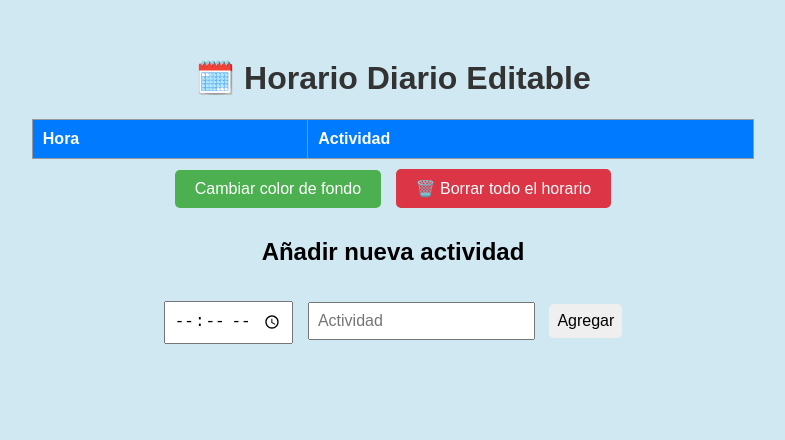
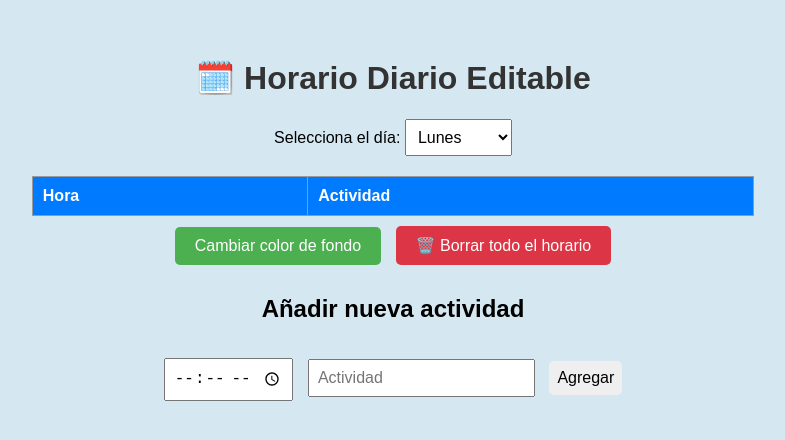
Before and after one commit to Paulasoto2888/Horario, a plain HTML site: page index.html in a window 1280 px wide. Both pictures are taken after a click on the button "Cambiar color de fondo". Shown: the whole page, without its empty margins (247-1032 px from the left). Drawn offline with Linux system fonts and the light colour scheme.

Commit message:
Add files via upload

```diff
--- a/index.html
+++ b/index.html
@@ -3,7 +3,7 @@
 <head>
   <meta charset="UTF-8" />
   <meta name="viewport" content="width=device-width, initial-scale=1.0" />
-  <title>Horario Diario Completo</title>
+  <title>Horario Diario Pro</title>
   <style>
     body {
       font-family: Arial, sans-serif;
@@ -14,6 +14,12 @@
 
     h1 {
       color: #333;
+    }
+
+    select {
+      padding: 8px;
+      font-size: 16px;
+      margin-bottom: 20px;
     }
 
     table {
@@ -80,6 +86,18 @@
 
   <h1>🗓️ Horario Diario Editable</h1>
 
+  <!-- Selector de día -->
+  <label for="dia">Selecciona el día:</label>
+  <select id="dia">
+    <option>Lunes</option>
+    <option>Martes</option>
+    <option>Miércoles</option>
+    <option>Jueves</option>
+    <option>Viernes</option>
+    <option>Sábado</option>
+    <option>Domingo</option>
+  </select>
+
   <table id="horario">
     <tr>
       <th>Hora</th>
@@ -99,15 +117,27 @@
 
   <script>
     const tabla = document.getElementById("horario");
+    const diaSelect = document.getElementById("dia");
+    let diaActual = diaSelect.value;
 
-    // 💾 FUNCIONES PARA GUARDAR Y RESTAURAR
-    function hacerEditableYPersistente(celda, hora) {
-      const guardado = localStorage.getItem(`actividad-${hora}`);
-      if (guardado) celda.textContent = guardado;
+    // FUNCIONES -----------------------------
+    function cargarHorario() {
+      tabla.innerHTML = `
+        <tr>
+          <th>Hora</th>
+          <th>Actividad</th>
+        </tr>
+      `;
 
-      celda.addEventListener("input", () => {
-        localStorage.setItem(`actividad-${hora}`, celda.textContent);
-      });
+      const horarioGuardado = JSON.parse(localStorage.getItem("horario-" + diaActual)) || [];
+      horarioGuardado.forEach(({ hora, actividad }) => agregarFila(hora, actividad));
+      ordenarTabla();
+    }
+
+    function guardarFila(hora, actividad) {
+      const horario = JSON.parse(localStorage.getItem("horario-" + diaActual)) || [];
+      horario.push({ hora, actividad });
+      localStorage.setItem("horario-" + diaActual, JSON.stringify(horario));
     }
 
     function agregarFila(hora, actividad) {
@@ -120,58 +150,56 @@
       celdaActividad.contentEditable = "true";
       celdaActividad.dataset.hora = hora;
 
-      hacerEditableYPersistente(celdaActividad, hora);
+      celdaActividad.addEventListener("input", () => {
+        const horario = JSON.parse(localStorage.getItem("horario-" + diaActual)) || [];
+        const index = horario.findIndex(item => item.hora === hora);
+        if (index !== -1) {
+          horario[index].actividad = celdaActividad.textContent;
+          localStorage.setItem("horario-" + diaActual, JSON.stringify(horario));
+        }
+      });
     }
 
-    function ordenarTablaPorHora() {
+    function ordenarTabla() {
       const filas = Array.from(tabla.rows).slice(1);
-      filas.sort((a, b) => {
-        const horaA = a.cells[0].textContent;
-        const horaB = b.cells[0].textContent;
-        return horaA.localeCompare(horaB);
-      });
+      filas.sort((a, b) => a.cells[0].textContent.localeCompare(b.cells[0].textContent));
       filas.forEach(fila => tabla.appendChild(fila));
     }
 
-    // 🔁 RESTAURAR TABLA COMPLETA
-    let horarioGuardado = JSON.parse(localStorage.getItem("horarioCompleto")) || [];
-    horarioGuardado.forEach(({ hora, actividad }) => agregarFila(hora, actividad));
-    ordenarTablaPorHora();
-
-    // 🎨 CAMBIO DE FONDO
-    const botonFondo = document.getElementById("cambiarEstilo");
-    let fondoClaro = true;
-    botonFondo.addEventListener("click", () => {
-      document.body.style.backgroundColor = fondoClaro ? "#d0e8f2" : "#f5f5f5";
-      fondoClaro = !fondoClaro;
-    });
-
-    // 🧹 BORRAR TODO
-    const borrarBtn = document.getElementById("borrarTodo");
-    borrarBtn.addEventListener("click", () => {
-      if (confirm("¿Seguro que quieres borrar todo el horario?")) {
-        localStorage.clear();
-        location.reload();
-      }
-    });
-
-    // ➕ FORMULARIO PARA AÑADIR NUEVAS FILAS
-    const form = document.getElementById("formulario");
-    form.addEventListener("submit", (e) => {
+    // EVENTOS -------------------------------
+    document.getElementById("formulario").addEventListener("submit", e => {
       e.preventDefault();
       const hora = document.getElementById("nuevaHora").value;
       const actividad = document.getElementById("nuevaActividad").value;
       if (!hora || !actividad) return;
 
       agregarFila(hora, actividad);
+      guardarFila(hora, actividad);
+      ordenarTabla();
+      e.target.reset();
+    });
 
-      // Guardar nueva fila
-      horarioGuardado.push({ hora, actividad });
-      localStorage.setItem("horarioCompleto", JSON.stringify(horarioGuardado));
+    diaSelect.addEventListener("change", () => {
+      diaActual = diaSelect.value;
+      cargarHorario();
+    });
 
-      form.reset();
-      ordenarTablaPorHora();
+    document.getElementById("cambiarEstilo").addEventListener("click", () => {
+      const fondoClaro = document.body.style.backgroundColor === "rgb(213, 232, 242)";
+      document.body.style.backgroundColor = fondoClaro ? "#f5f5f5" : "#d5e8f2";
     });
+
+    document.getElementById("borrarTodo").addEventListener("click", () => {
+      if (confirm("¿Seguro que quieres borrar todos los horarios?")) {
+        Object.keys(localStorage).forEach(key => {
+          if (key.startsWith("horario-")) localStorage.removeItem(key);
+        });
+        cargarHorario();
+      }
+    });
+
+    // INICIO -------------------------------
+    cargarHorario();
   </script>
 
 </body>
```
